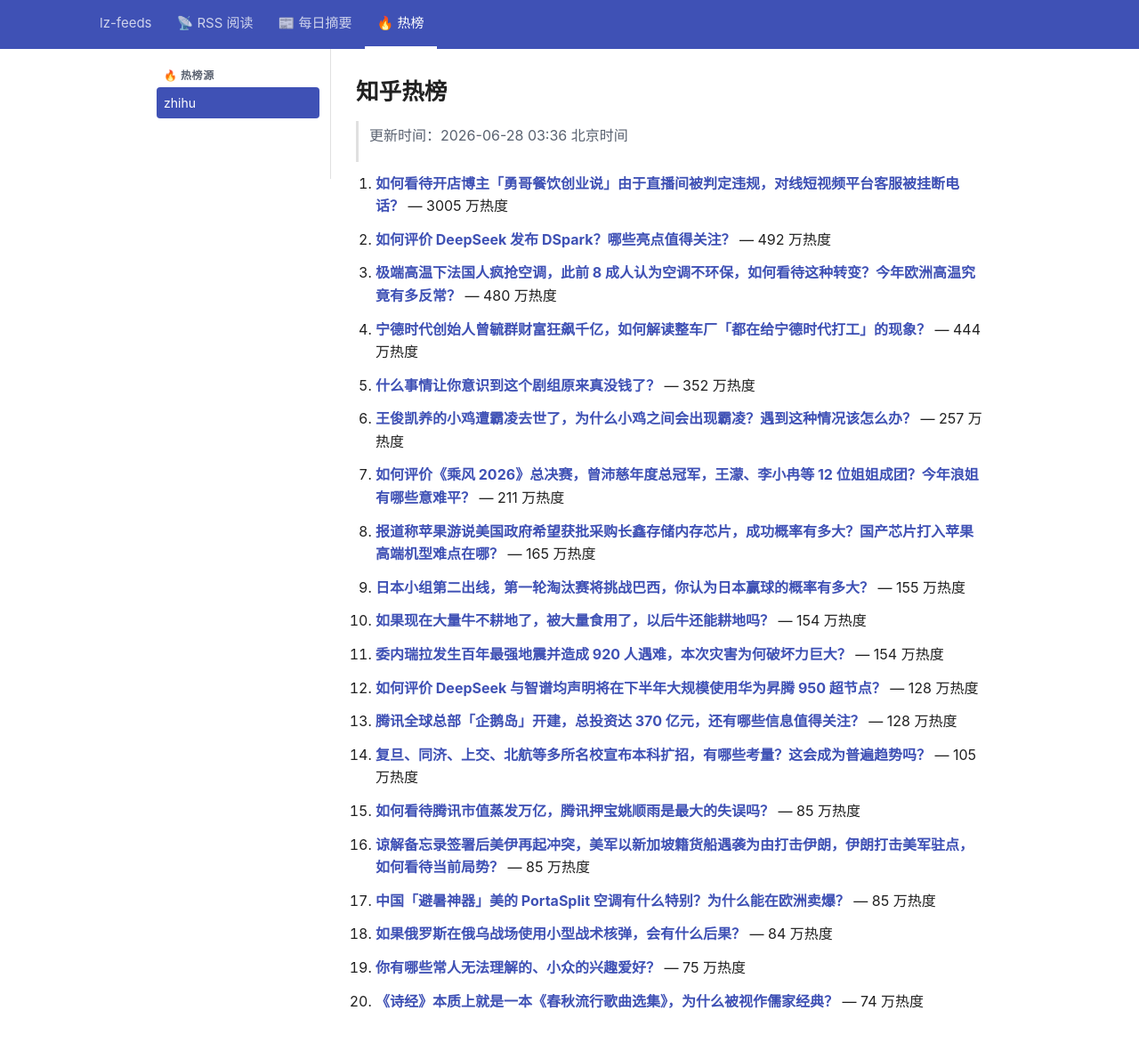
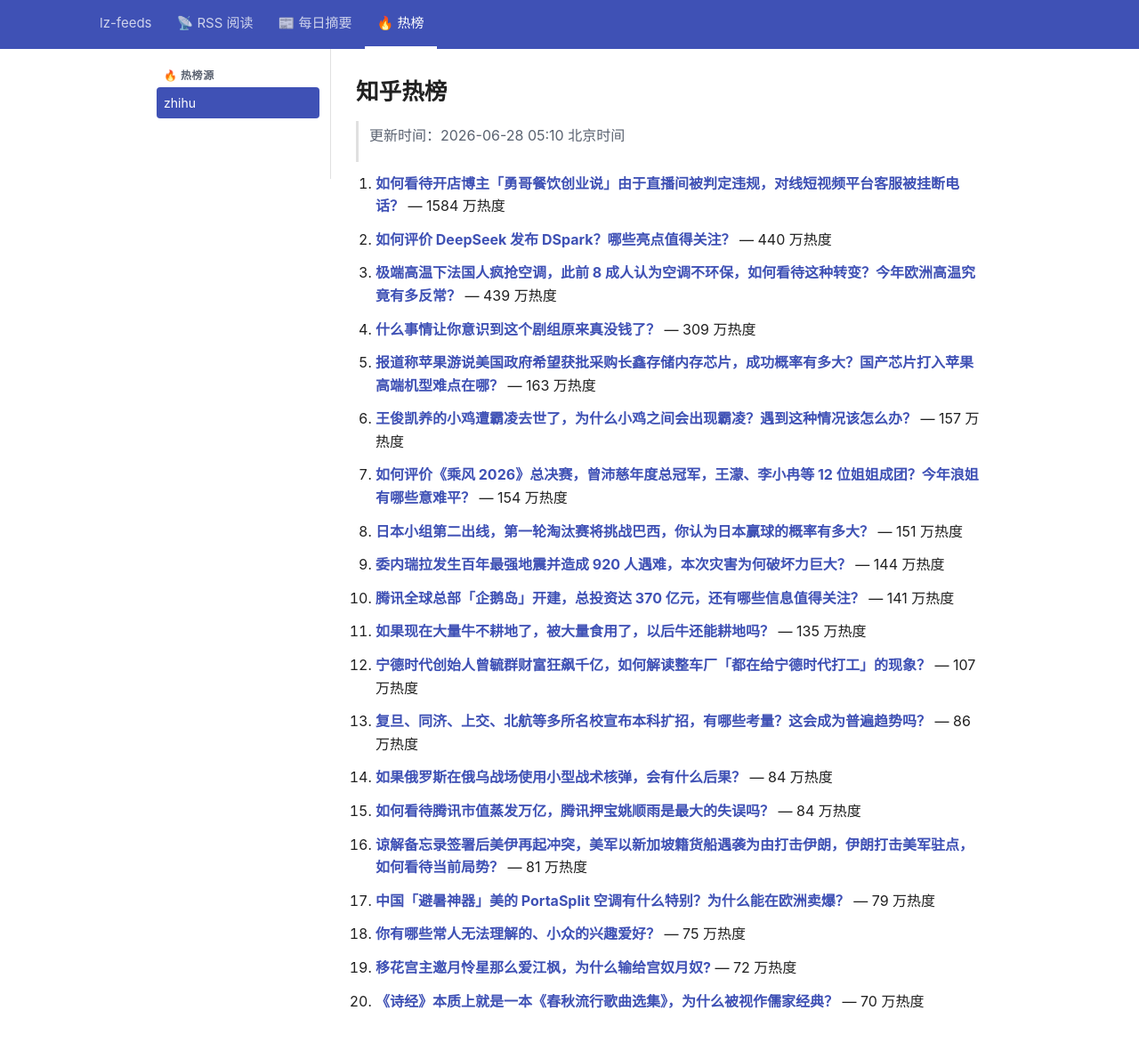
Before and after one commit to lizhang0101/lz-feeds, a Jekyll site: the page built from _hotlist/zhihu.md, in a window 1280 px wide and 1202 px high. Shown: the top 1172 px of the window at 89% size. Built offline with Jekyll 4.4.1, drawn with Linux system fonts in a browser that asks for light colours.

Commit message:
hotlist: 2026-06-27T21:10Z

```diff
--- a/_hotlist/zhihu.md
+++ b/_hotlist/zhihu.md
@@ -1,48 +1,48 @@
 ---
-updated: 2026-06-28 03:36 北京时间
+updated: 2026-06-28 05:10 北京时间
 count: 20
 ---
 
 # 知乎热榜
 
-> 更新时间：2026-06-28 03:36 北京时间
+> 更新时间：2026-06-28 05:10 北京时间
 
-1. **[如何看待开店博主「勇哥餐饮创业说」由于直播间被判定违规，对线短视频平台客服被挂断电话？](https://www.zhihu.com/question/2054090943784133053)** — 3005 万热度
+1. **[如何看待开店博主「勇哥餐饮创业说」由于直播间被判定违规，对线短视频平台客服被挂断电话？](https://www.zhihu.com/question/2054090943784133053)** — 1584 万热度
 
-2. **[如何评价 DeepSeek 发布 DSpark？哪些亮点值得关注？](https://www.zhihu.com/question/2054255700407055156)** — 492 万热度
+2. **[如何评价 DeepSeek 发布 DSpark？哪些亮点值得关注？](https://www.zhihu.com/question/2054255700407055156)** — 440 万热度
 
-3. **[极端高温下法国人疯抢空调，此前 8 成人认为空调不环保，如何看待这种转变？今年欧洲高温究竟有多反常？](https://www.zhihu.com/question/2054168303250007375)** — 480 万热度
+3. **[极端高温下法国人疯抢空调，此前 8 成人认为空调不环保，如何看待这种转变？今年欧洲高温究竟有多反常？](https://www.zhihu.com/question/2054168303250007375)** — 439 万热度
 
-4. **[宁德时代创始人曾毓群财富狂飙千亿，如何解读整车厂「都在给宁德时代打工」的现象？](https://www.zhihu.com/question/2053712124153696318)** — 444 万热度
+4. **[什么事情让你意识到这个剧组原来真没钱了？](https://www.zhihu.com/question/300940530)** — 309 万热度
 
-5. **[什么事情让你意识到这个剧组原来真没钱了？](https://www.zhihu.com/question/300940530)** — 352 万热度
+5. **[报道称苹果游说美国政府希望获批采购长鑫存储内存芯片，成功概率有多大？国产芯片打入苹果高端机型难点在哪？](https://www.zhihu.com/question/2054233145457874875)** — 163 万热度
 
-6. **[王俊凯养的小鸡遭霸凌去世了，为什么小鸡之间会出现霸凌？遇到这种情况该怎么办？](https://www.zhihu.com/question/2053894059387610925)** — 257 万热度
+6. **[王俊凯养的小鸡遭霸凌去世了，为什么小鸡之间会出现霸凌？遇到这种情况该怎么办？](https://www.zhihu.com/question/2053894059387610925)** — 157 万热度
 
-7. **[如何评价《乘风 2026》总决赛，曾沛慈年度总冠军，王濛、李小冉等 12 位姐姐成团？今年浪姐有哪些意难平？](https://www.zhihu.com/question/2054306226012254359)** — 211 万热度
+7. **[如何评价《乘风 2026》总决赛，曾沛慈年度总冠军，王濛、李小冉等 12 位姐姐成团？今年浪姐有哪些意难平？](https://www.zhihu.com/question/2054306226012254359)** — 154 万热度
 
-8. **[报道称苹果游说美国政府希望获批采购长鑫存储内存芯片，成功概率有多大？国产芯片打入苹果高端机型难点在哪？](https://www.zhihu.com/question/2054233145457874875)** — 165 万热度
+8. **[日本小组第二出线，第一轮淘汰赛将挑战巴西，你认为日本赢球的概率有多大？](https://www.zhihu.com/question/2053776961428885843)** — 151 万热度
 
-9. **[日本小组第二出线，第一轮淘汰赛将挑战巴西，你认为日本赢球的概率有多大？](https://www.zhihu.com/question/2053776961428885843)** — 155 万热度
+9. **[委内瑞拉发生百年最强地震并造成 920 人遇难，本次灾害为何破坏力巨大？](https://www.zhihu.com/question/2053778417024340082)** — 144 万热度
 
-10. **[如果现在大量牛不耕地了，被大量食用了，以后牛还能耕地吗？](https://www.zhihu.com/question/2052472666637050066)** — 154 万热度
+10. **[腾讯全球总部「企鹅岛」开建，总投资达 370 亿元，还有哪些信息值得关注？](https://www.zhihu.com/question/466045401)** — 141 万热度
 
-11. **[委内瑞拉发生百年最强地震并造成 920 人遇难，本次灾害为何破坏力巨大？](https://www.zhihu.com/question/2053778417024340082)** — 154 万热度
+11. **[如果现在大量牛不耕地了，被大量食用了，以后牛还能耕地吗？](https://www.zhihu.com/question/2052472666637050066)** — 135 万热度
 
-12. **[如何评价 DeepSeek 与智谱均声明将在下半年大规模使用华为昇腾 950 超节点？](https://www.zhihu.com/question/2050591443664779181)** — 128 万热度
+12. **[宁德时代创始人曾毓群财富狂飙千亿，如何解读整车厂「都在给宁德时代打工」的现象？](https://www.zhihu.com/question/2053712124153696318)** — 107 万热度
 
-13. **[腾讯全球总部「企鹅岛」开建，总投资达 370 亿元，还有哪些信息值得关注？](https://www.zhihu.com/question/466045401)** — 128 万热度
+13. **[复旦、同济、上交、北航等多所名校宣布本科扩招，有哪些考量？这会成为普遍趋势吗？](https://www.zhihu.com/question/2049979083467880201)** — 86 万热度
 
-14. **[复旦、同济、上交、北航等多所名校宣布本科扩招，有哪些考量？这会成为普遍趋势吗？](https://www.zhihu.com/question/2049979083467880201)** — 105 万热度
+14. **[如果俄罗斯在俄乌战场使用小型战术核弹，会有什么后果？](https://www.zhihu.com/question/2053729226679902385)** — 84 万热度
 
-15. **[如何看待腾讯市值蒸发万亿，腾讯押宝姚顺雨是最大的失误吗？](https://www.zhihu.com/question/2053153048579594094)** — 85 万热度
+15. **[如何看待腾讯市值蒸发万亿，腾讯押宝姚顺雨是最大的失误吗？](https://www.zhihu.com/question/2053153048579594094)** — 84 万热度
 
-16. **[谅解备忘录签署后美伊再起冲突，美军以新加坡籍货船遇袭为由打击伊朗，伊朗打击美军驻点，如何看待当前局势？](https://www.zhihu.com/question/2054137162698957150)** — 85 万热度
+16. **[谅解备忘录签署后美伊再起冲突，美军以新加坡籍货船遇袭为由打击伊朗，伊朗打击美军驻点，如何看待当前局势？](https://www.zhihu.com/question/2054137162698957150)** — 81 万热度
 
-17. **[中国「避暑神器」美的 PortaSplit 空调有什么特别？为什么能在欧洲卖爆？](https://www.zhihu.com/question/2053913023874430201)** — 85 万热度
+17. **[中国「避暑神器」美的 PortaSplit 空调有什么特别？为什么能在欧洲卖爆？](https://www.zhihu.com/question/2053913023874430201)** — 79 万热度
 
-18. **[如果俄罗斯在俄乌战场使用小型战术核弹，会有什么后果？](https://www.zhihu.com/question/2053729226679902385)** — 84 万热度
+18. **[你有哪些常人无法理解的、小众的兴趣爱好？](https://www.zhihu.com/question/490839990)** — 75 万热度
 
-19. **[你有哪些常人无法理解的、小众的兴趣爱好？](https://www.zhihu.com/question/490839990)** — 75 万热度
+19. **[移花宫主邀月怜星那么爱江枫，为什么输给宫奴月奴?](https://www.zhihu.com/question/369435242)** — 72 万热度
 
-20. **[《诗经》本质上就是一本《春秋流行歌曲选集》，为什么被视作儒家经典？](https://www.zhihu.com/question/1896931501800679169)** — 74 万热度
+20. **[《诗经》本质上就是一本《春秋流行歌曲选集》，为什么被视作儒家经典？](https://www.zhihu.com/question/1896931501800679169)** — 70 万热度
```
